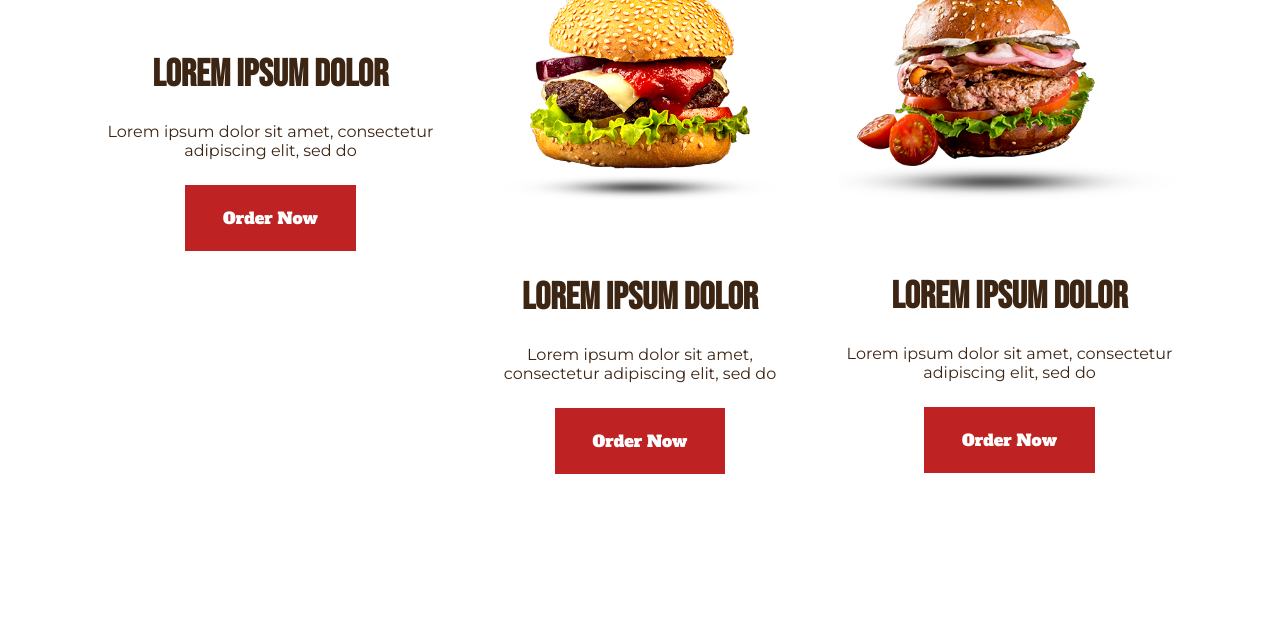
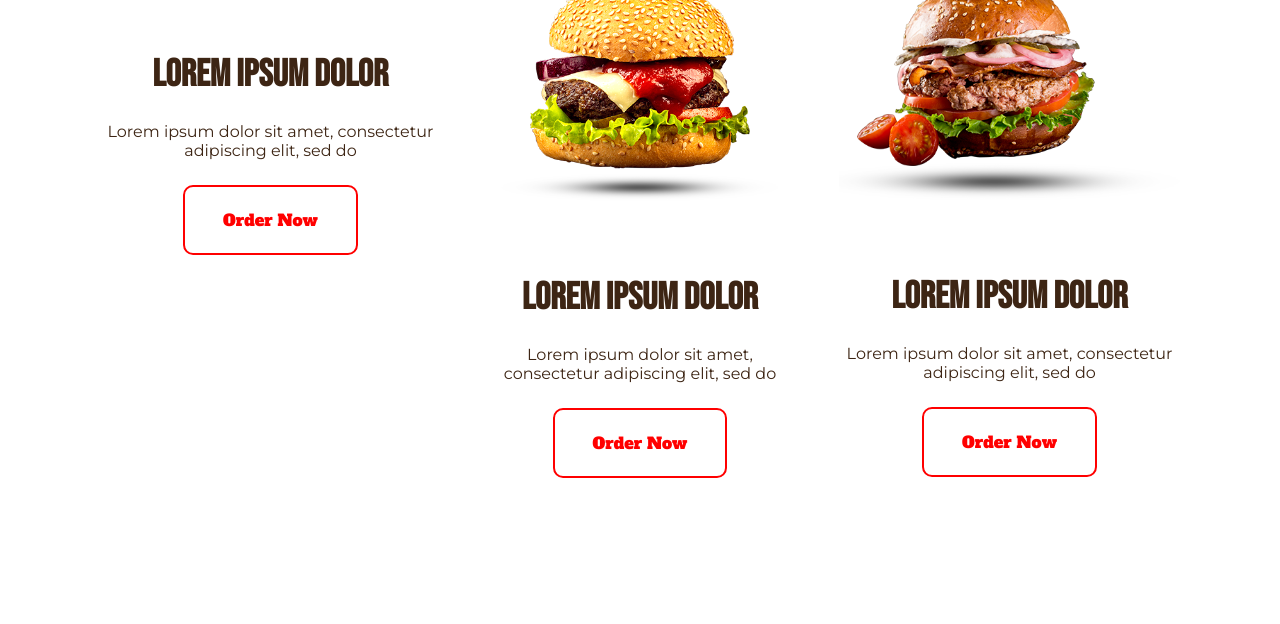
Before and after one commit to w3expart/assignment-7-8, a plain HTML site: page index.html in a window 1280 px wide. Shown: the part 1612-2236 px from the top of the page. Drawn offline with Linux system fonts and the light colour scheme.

Commit message:
Add files via upload

```diff
--- a/css/style.css
+++ b/css/style.css
@@ -225,12 +225,15 @@ margin-bottom: 25px;
 font-family: 'Alfa Slab One', cursive;
 font-size: 16px;
 font-weight: 500;
-border-style: none;
+border: 2px solid;
+background-color: transparent;
+border-style: ;
 padding: 22px 38px;
-background-color: #bf2222;
-color: white;
+color: red;
+border-radius: 10px;
 margin-bottom: 156px;
 position: relative;
+z-index: 999;
 }
 .o-item button::before{
 	position: absolute;
@@ -239,12 +242,16 @@ position: relative;
 	bottom: 0;
 	top: 0;
 	width: 0%;
-	background-color: red;
-	transition: 2s;
+	border-radius: 10px;
+	background-color: #2259bf;
+	transition: .5s;
+	z-index: -1;
 }
 .o-item button:hover::before{
 	width: 100%;
-	transition: 2s;
+	border-radius: 10px;
+	transition: 1s;
+	z-index: -1;
 
 }
 .o-item button:hover{
```
